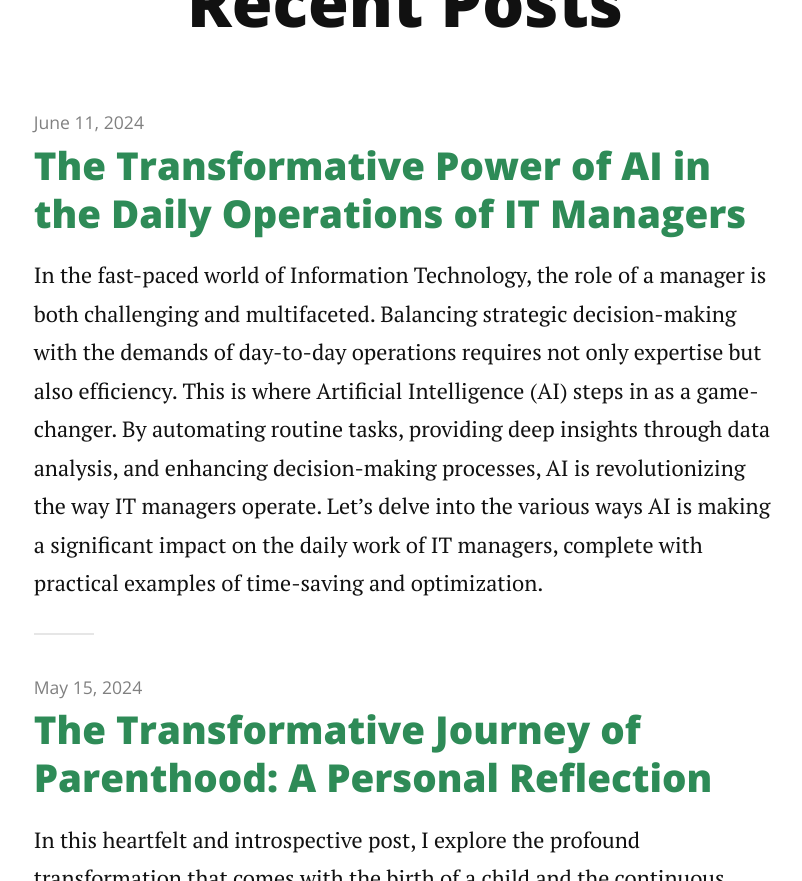
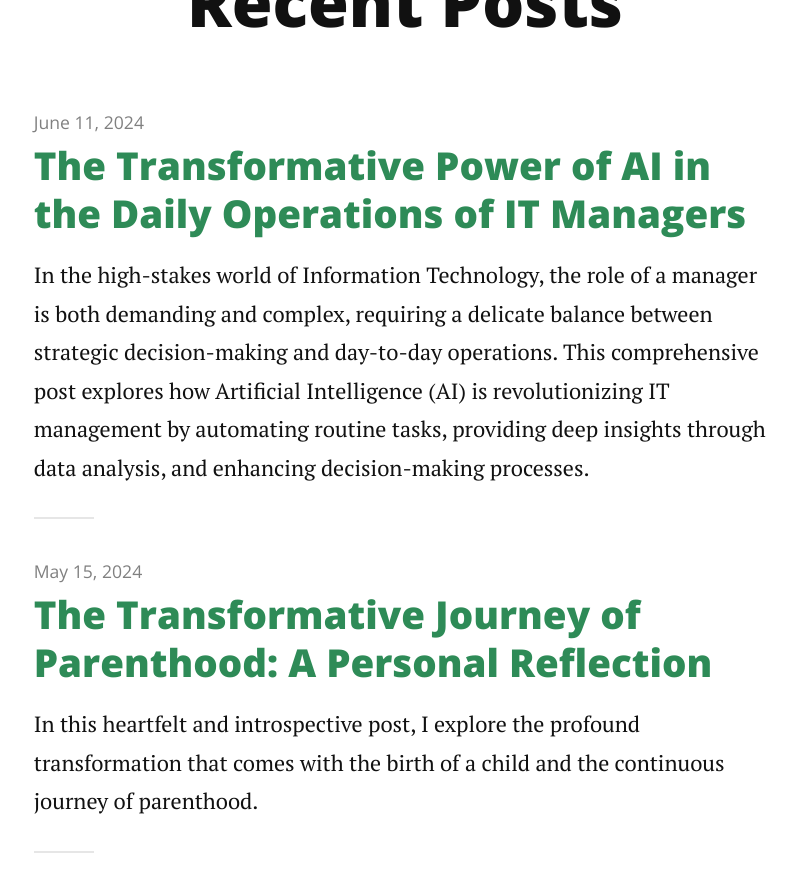
Before and after one commit to amargiovanni/amargiovanni.github.io, a Jekyll site: the page built from index.html, in a window 1280 px wide and 900 px high, scrolled down 395 px, cut to the strip 0-881 px from the top of the window. Shown: the whole strip, without its empty margins (235-1037 px from the left). Built offline with Jekyll 4.4.1, drawn with Linux system fonts in a browser that asks for light colours; nearby versions of some CDN libraries; the list of posts is cut into pages by our own code.

Commit message:
write description for the first post

```diff
--- a/_posts/2024-06-11-ia-for-managers.markdown
+++ b/_posts/2024-06-11-ia-for-managers.markdown
@@ -2,6 +2,7 @@
 layout: post
 title:  "The Transformative Power of AI in the Daily Operations of IT Managers"
 date:   2024-06-11
+description: In the high-stakes world of Information Technology, the role of a manager is both demanding and complex, requiring a delicate balance between strategic decision-making and day-to-day operations. This comprehensive post explores how Artificial Intelligence (AI) is revolutionizing IT management by automating routine tasks, providing deep insights through data analysis, and enhancing decision-making processes.
 ---
 
 In the fast-paced world of Information Technology, the role of a manager is both challenging and multifaceted. Balancing strategic decision-making with the demands of day-to-day operations requires not only expertise but also efficiency. This is where Artificial Intelligence (AI) steps in as a game-changer. By automating routine tasks, providing deep insights through data analysis, and enhancing decision-making processes, AI is revolutionizing the way IT managers operate. Let's delve into the various ways AI is making a significant impact on the daily work of IT managers, complete with practical examples of time-saving and optimization.
```
